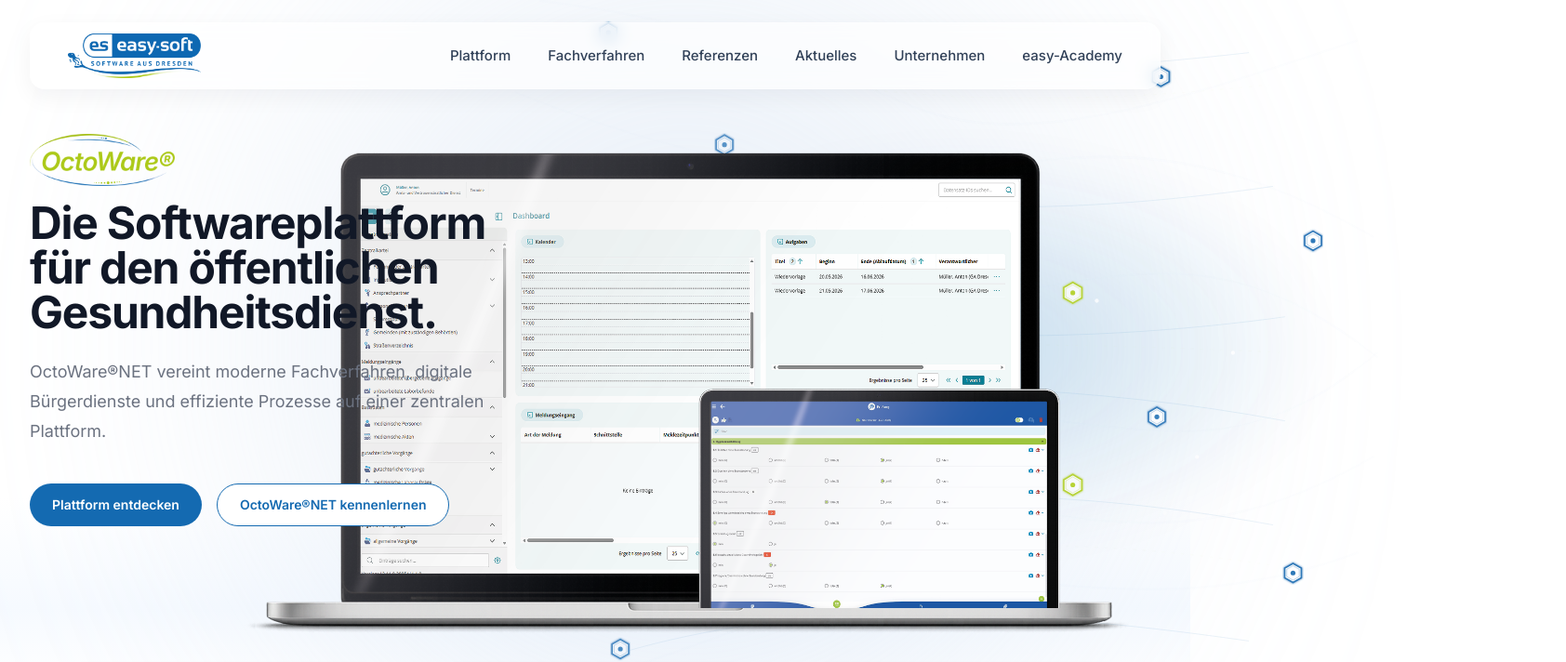
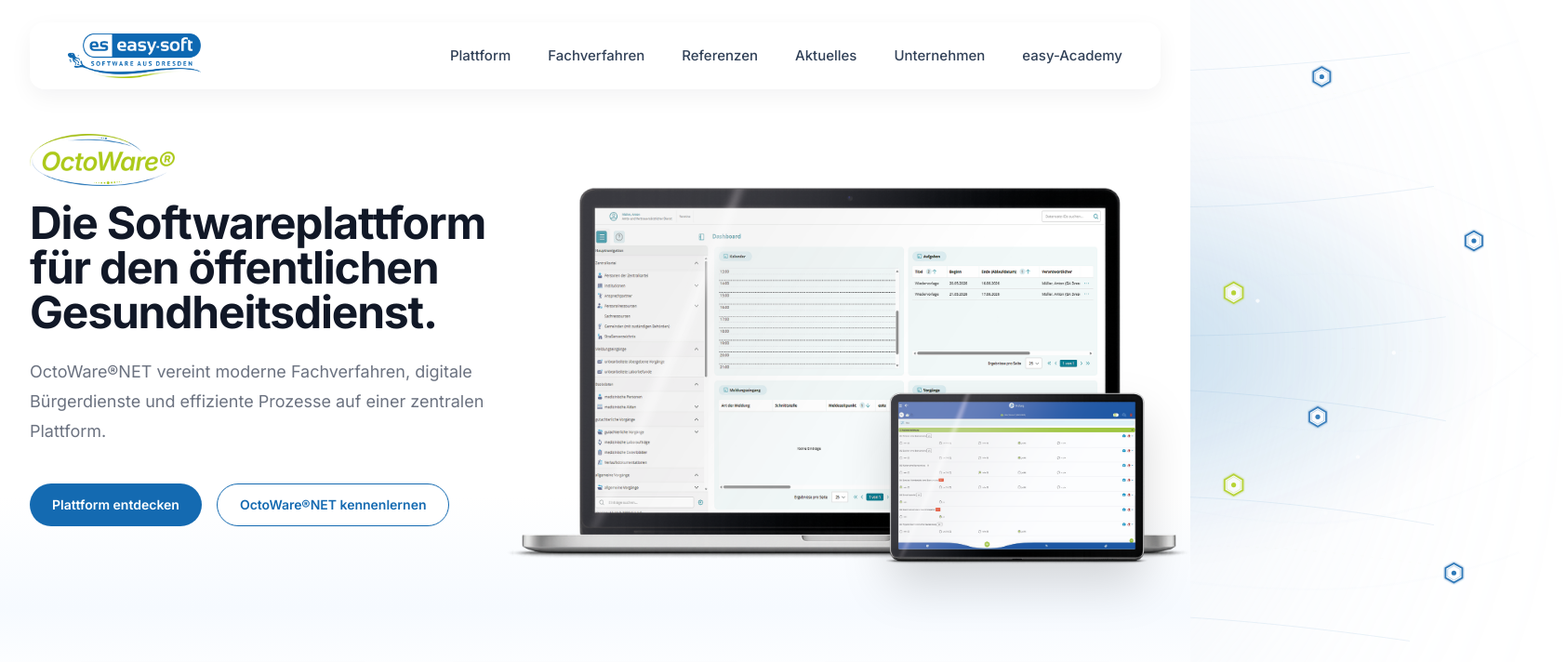
Before and after one commit to weblogger117-art/octoware-website, a Next.js app: page / in a window 1280 px wide. Shown: the top 712 px of the page at 93% size, 1684 px wide, since content can reach past the window. Built offline with nearby package versions, Linux system fonts and the light colour scheme.

Commit message:
Update HeroVisual.tsx

```diff
--- a/components/sections/HeroVisual.tsx
+++ b/components/sections/HeroVisual.tsx
@@ -8,11 +8,14 @@
       className="
         pointer-events-none
         absolute
-        right-[4rem]
-        top-1/2
+        inset-y-0
+        right-0
         hidden
-        -translate-y-1/2
-        lg:block
+        lg:flex
+        items-center
+        justify-end
+        w-[58%]
+        max-w-[1150px]
       "
     >
       {/* Netzwerkgrafik */}
@@ -29,13 +32,14 @@
           top-1/2
           w-[1550px]
           max-w-none
-    -translate-x-[50%]
+          -translate-x-1/2
           -translate-y-1/2
           opacity-90
-    -z-10
+          -z-20
           select-none
         "
       />
+
       {/* Licht */}
       <div
         aria-hidden
@@ -51,18 +55,44 @@
           bg-[#c5d7ed]
           opacity-35
           blur-[150px]
+          -z-10
         "
       />
 
+      {/* Gerätegruppe */}
+      <div
+        className="
+          relative
+          w-full
+          max-w-[980px]
+          translate-y-10
+        "
+      >
+        {/* Laptop */}
         <DeviceFrame
           className="
             relative
             z-10
-          translate-y-16
-          w-[820px]
-          xl:w-[960px]
+            w-full
           "
         >
+          <Image
+            src="/images/screens/OctowareNET_Dashboard.png"
+            alt="Dashboard von OctoWare®NET"
+            width={1919}
+            height={1199}
+            priority
+            draggable={false}
+            className="
+              block
+              h-auto
+              w-[80%]
+              max-w-none
+            "
+          />
+        </DeviceFrame>
+
+        {/* Tablet */}
         <Image
           src="/images/devices/tablet.png"
           alt="Mobile Nutzung von OctoWare®NET"
@@ -72,27 +102,21 @@
           draggable={false}
           className="
             absolute
-    bottom-[-35px]
-    right-[40px]
+
+            bottom-[2%]
+            right-[6%]
 
             z-20
 
-    w-[340px]
-    xl:w-[400px]
+            w-[38%]
+            min-w-[260px]
+            max-w-[400px]
 
+            drop-shadow-2xl
             select-none
           "
         />
-       <Image
-  src="/images/screens/OctowareNET_Dashboard.png"
-  alt="Dashboard von OctoWare®NET"
-  width={1919}
-  height={1199}
-  priority
-  draggable={false}
-  className="block w-[80%] h-auto max-w-none"
-/>
-      </DeviceFrame>
+      </div>
     </div>
   );
 }
```
Lines whose indentation alone changed are shown as unchanged.
